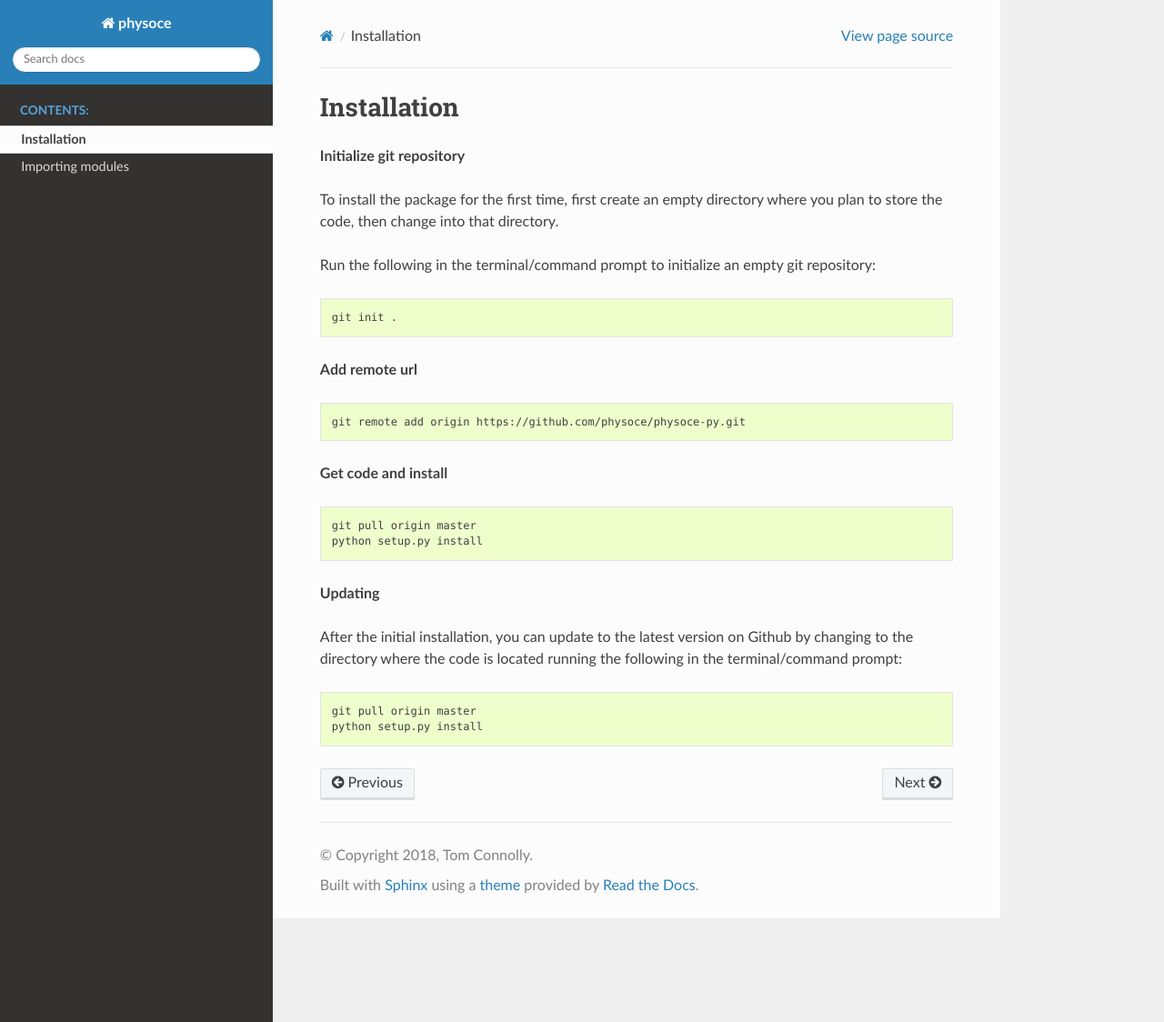
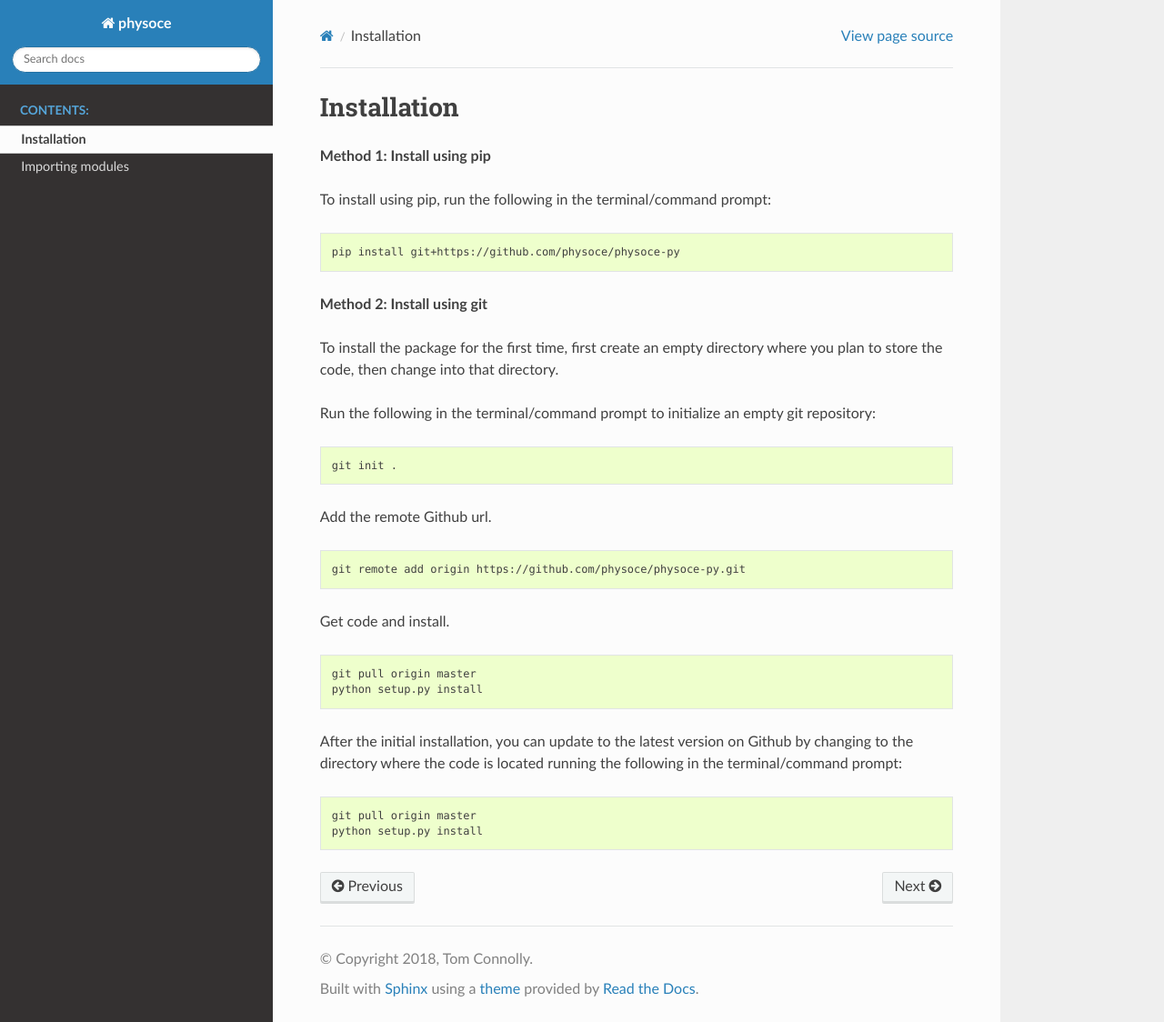
Before and after one commit to physoce/physoce-py, a Sphinx documentation site: the page built from docs/source/install.rst, in a window 1280 px wide and 1124 px high. Shown: the whole window at 91% size. Built offline with Sphinx 7.4.7 and the Read the Docs theme 2.0.0, drawn with Linux system fonts in a browser that asks for light colours.

Commit message:
updated readme and docs

```diff
--- a/docs/source/install.rst
+++ b/docs/source/install.rst
@@ -1,7 +1,15 @@
 Installation
 ============
 
-**Initialize git repository**
+**Method 1: Install using pip**
+
+To install using pip, run the following in the terminal/command prompt:
+
+.. code-block:: none
+
+   pip install git+https://github.com/physoce/physoce-py
+
+**Method 2: Install using git**
 
 To install the package for the first time, first create an empty directory where you plan to store the code, then change into that directory.
 
@@ -11,20 +19,18 @@ Run the following in the terminal/command prompt to initialize an empty git repo
 
    git init .
 
-**Add remote url**
+Add the remote Github url.
 
 .. code-block:: none
 
    git remote add origin https://github.com/physoce/physoce-py.git
 
-**Get code and install**
+Get code and install.
 
 .. code-block:: none
 
    git pull origin master
    python setup.py install
-
-**Updating**
 
 After the initial installation, you can update to the latest version on Github by changing to the directory where the code is located running the following in the terminal/command prompt:
 
--- a/setup.py
+++ b/setup.py
@@ -8,7 +8,8 @@ with open(path.join(this_directory, 'README.md'), encoding='utf-8') as f:
     long_description = f.read()
 
 setup(name='physoce',
-      version='0.1',
+      version='0.0.1',
+      url='https://github.com/physoce/physoce-py',
       description='Python tools for Physical Oceanography',
       long_description=long_description,
       long_description_content_type='text/markdown',
```
Also changed, not shown: README.md (line endings or trailing spaces).
